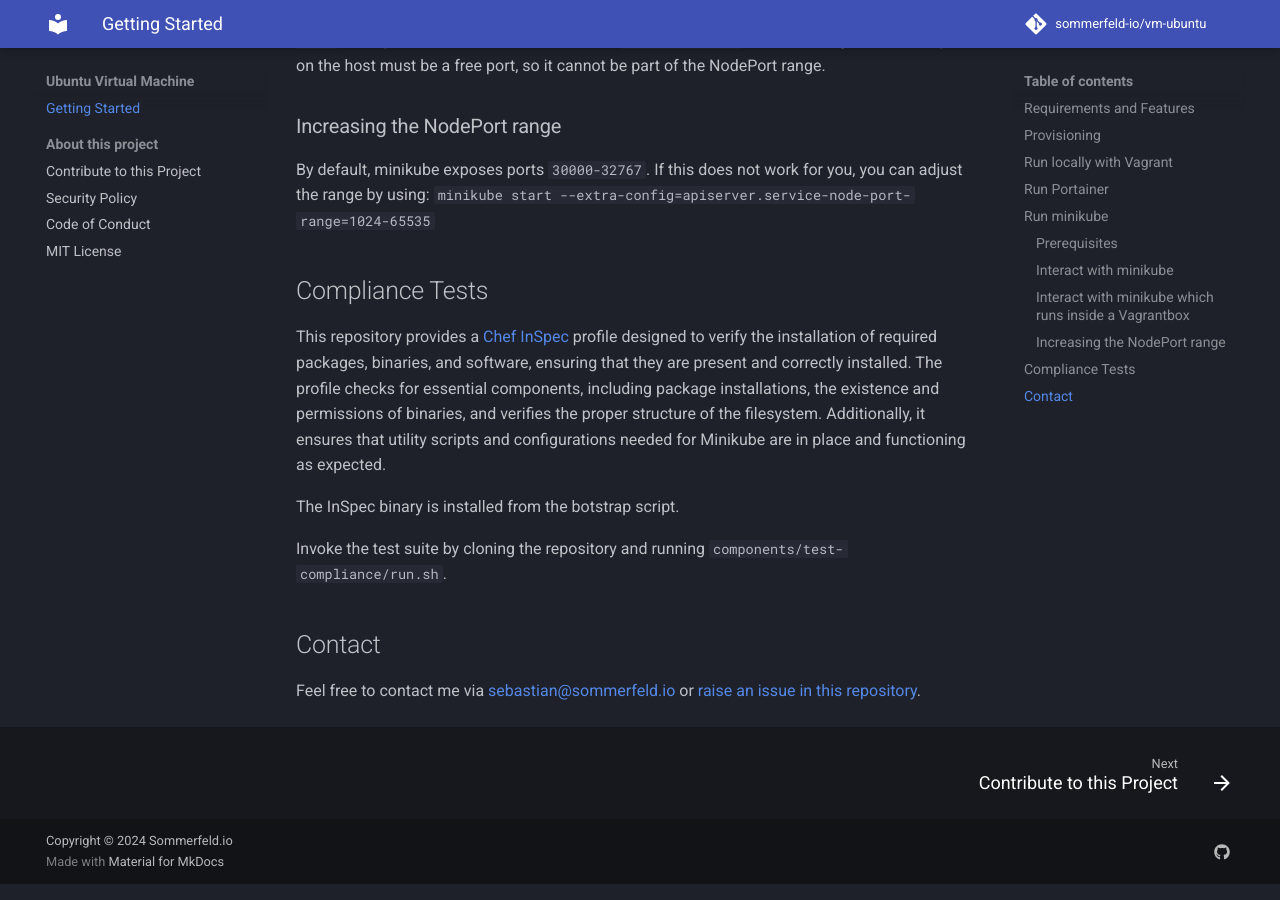
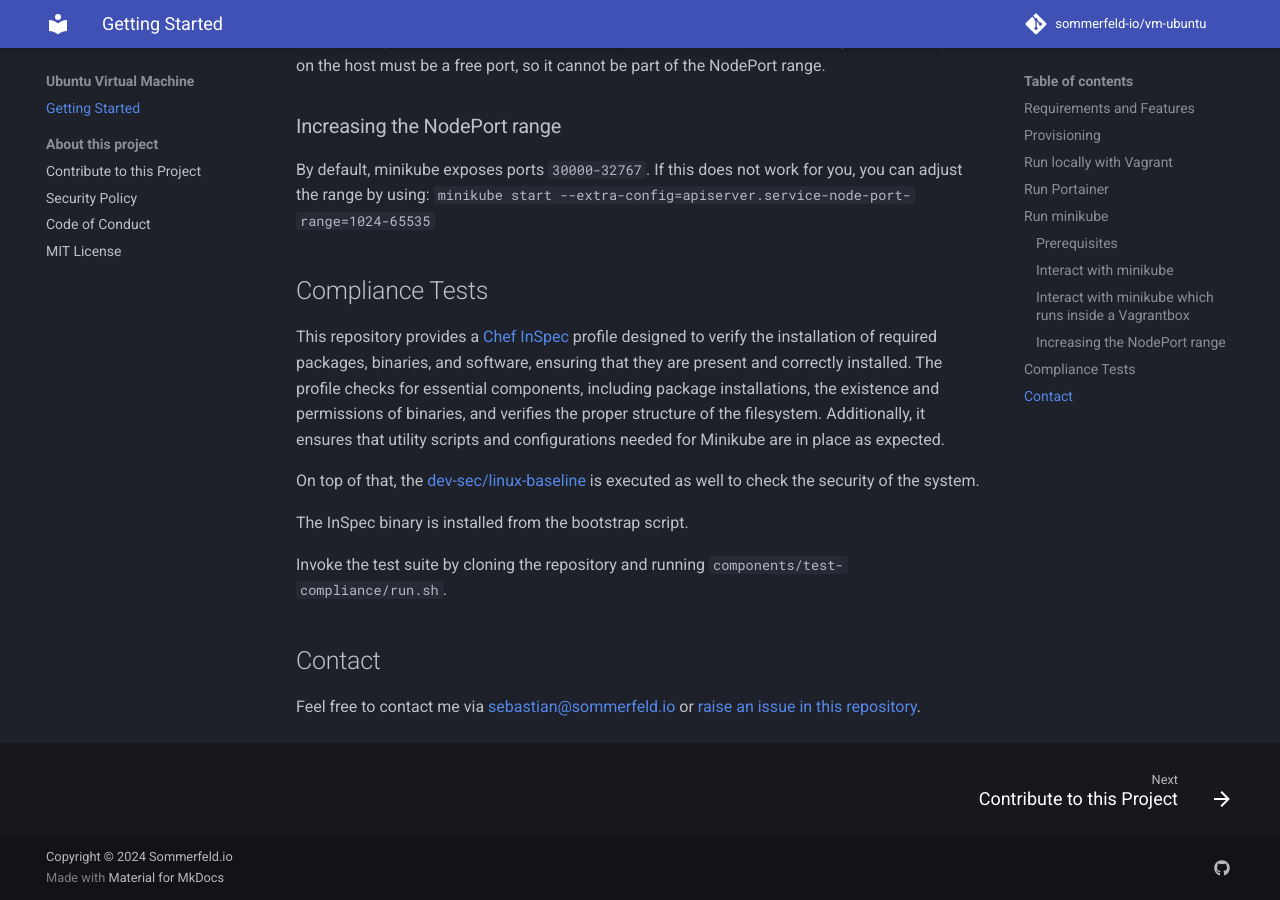
Before and after one commit to sommerfeld-io/vm-ubuntu-desktop, an MkDocs documentation site: the page built from docs/index.md, in a window 1280 px wide and 900 px high, scrolled down 3636 px. Built offline with MkDocs 1.6.1 and Material for MkDocs 9.7.7, drawn with Linux system fonts in a browser that asks for light colours; comment, search, counter and statistics services are not loaded.

Commit message:
test: run linux-baseline inspec profile

```diff
--- a/docs/index.md
+++ b/docs/index.md
@@ -121,9 +121,11 @@ vagrant ssh -- -L 7999:localhost:7999
 By default, minikube exposes ports `30000-32767`. If this does not work for you, you can adjust the range by using: `minikube start --extra-config=apiserver.service-node-port-range=1024-65535`
 
 ## Compliance Tests
-This repository provides a [Chef InSpec](https://docs.chef.io/inspec) profile designed to verify the installation of required packages, binaries, and software, ensuring that they are present and correctly installed. The profile checks for essential components, including package installations, the existence and permissions of binaries, and verifies the proper structure of the filesystem. Additionally, it ensures that utility scripts and configurations needed for Minikube are in place and functioning as expected.
+This repository provides a [Chef InSpec](https://docs.chef.io/inspec) profile designed to verify the installation of required packages, binaries, and software, ensuring that they are present and correctly installed. The profile checks for essential components, including package installations, the existence and permissions of binaries, and verifies the proper structure of the filesystem. Additionally, it ensures that utility scripts and configurations needed for Minikube are in place as expected.
 
-The InSpec binary is installed from the botstrap script.
+On top of that, the [dev-sec/linux-baseline](https://github.com/dev-sec/linux-baseline) is executed as well to check the security of the system.
+
+The InSpec binary is installed from the bootstrap script.
 
 Invoke the test suite by cloning the repository and running `components/test-compliance/run.sh`.
 
```
Also changed, not shown: 1 other file.
